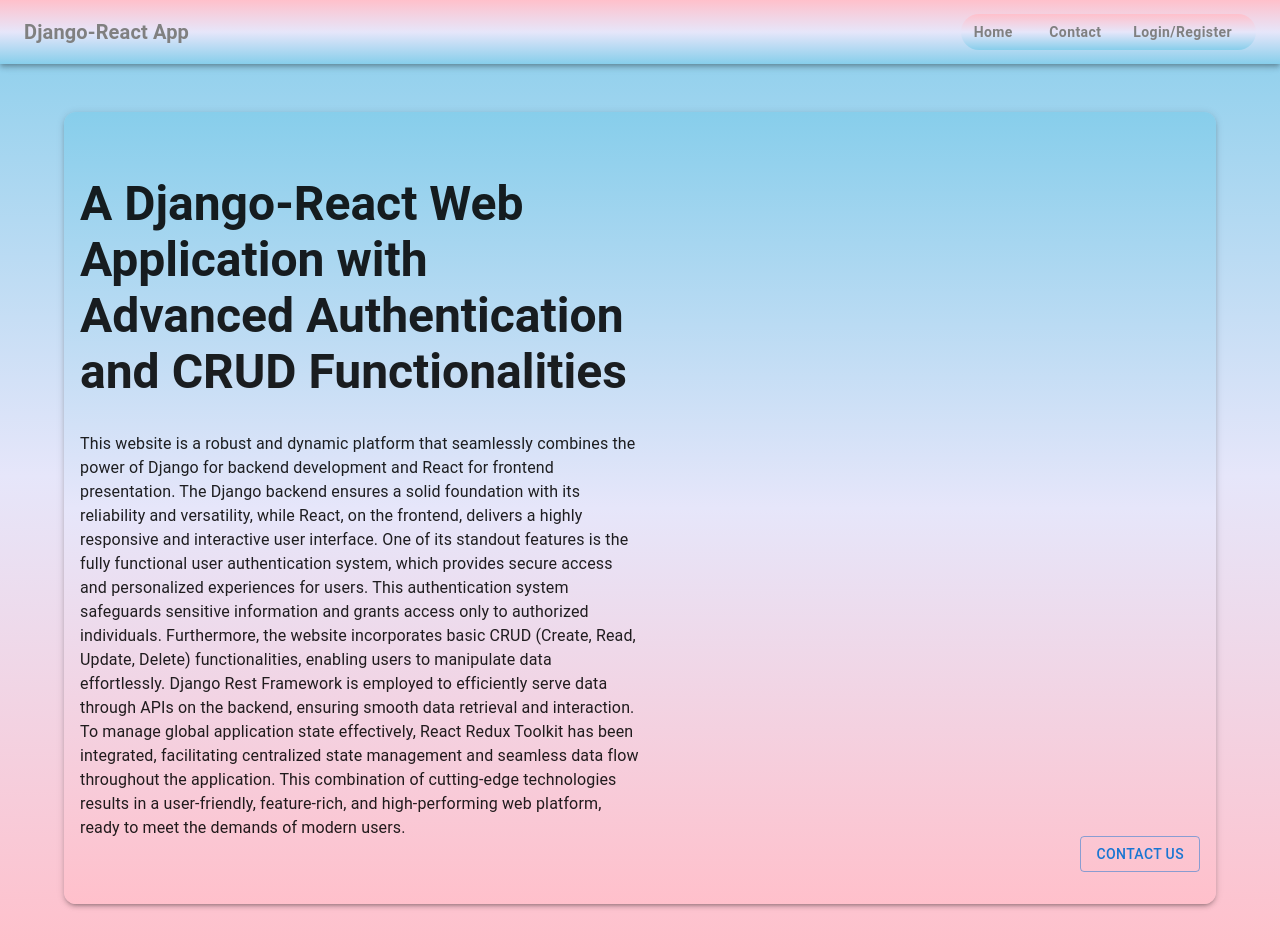
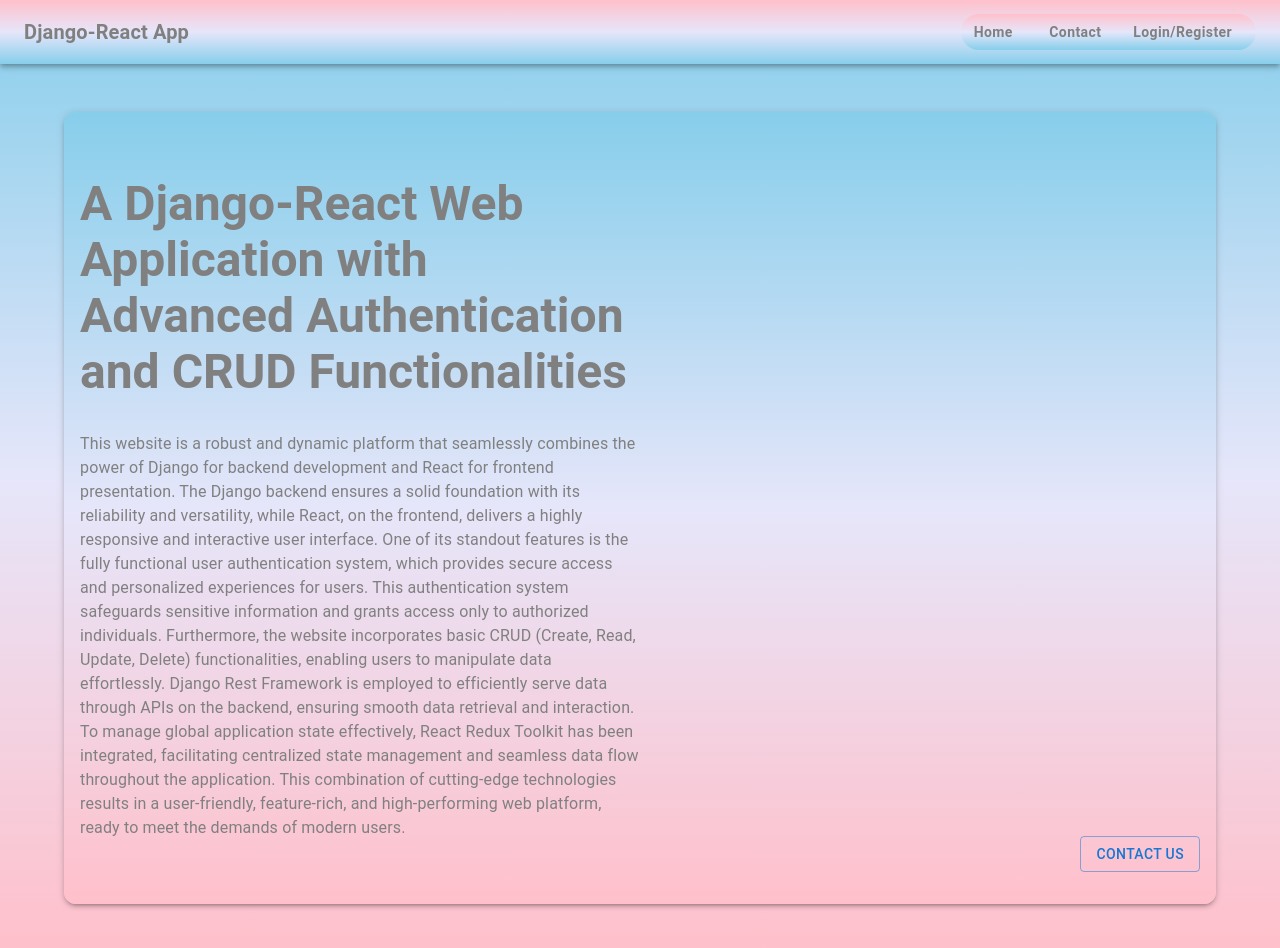
Before and after one commit to naveedkhan1998/user-auth-react, a React (Create React App) app: page /#/ in a window 1280 px wide. Shown: the top 948 px of the page. Built offline with nearby package versions, Linux system fonts and the light colour scheme.

Commit message:
color fixed

```diff
--- a/src/pages/Home.js
+++ b/src/pages/Home.js
@@ -4,15 +4,26 @@ import { Link } from "react-router-dom";
 
 function Home() {
   return (
-    <Container sx={{py:6}}>
-      <Paper elevation={3} sx={{ py: 4, px: 2, borderRadius: 3 ,background: "linear-gradient(to bottom, skyblue, lavender, pink)"}}>
+    <Container sx={{ py: 6 }}>
+      <Paper
+        elevation={3}
+        sx={{
+          py: 4,
+          px: 2,
+          borderRadius: 3,
+          background: "linear-gradient(to bottom, skyblue, lavender, pink)",
+        }}
+      >
         <Grid container>
           <Grid item xs={12} md={6}>
-            <Typography variant="h3" sx={{ fontWeight: "bold", mb: 4, mt: 4 }}>
+            <Typography
+              variant="h3"
+              sx={{ fontWeight: "bold", mb: 4, mt: 4, color: "grey" }}
+            >
               A Django-React Web Application with Advanced Authentication and
               CRUD Functionalities
             </Typography>
-            <Typography variant="body1" sx={{ mb: 4 }}>
+            <Typography variant="body1" sx={{ mb: 4, color: "grey" }}>
               This website is a robust and dynamic platform that seamlessly
               combines the power of Django for backend development and React for
               frontend presentation. The Django backend ensures a solid
```
Also changed, not shown: 7 other files (tests, documents, lock files or other folders).
